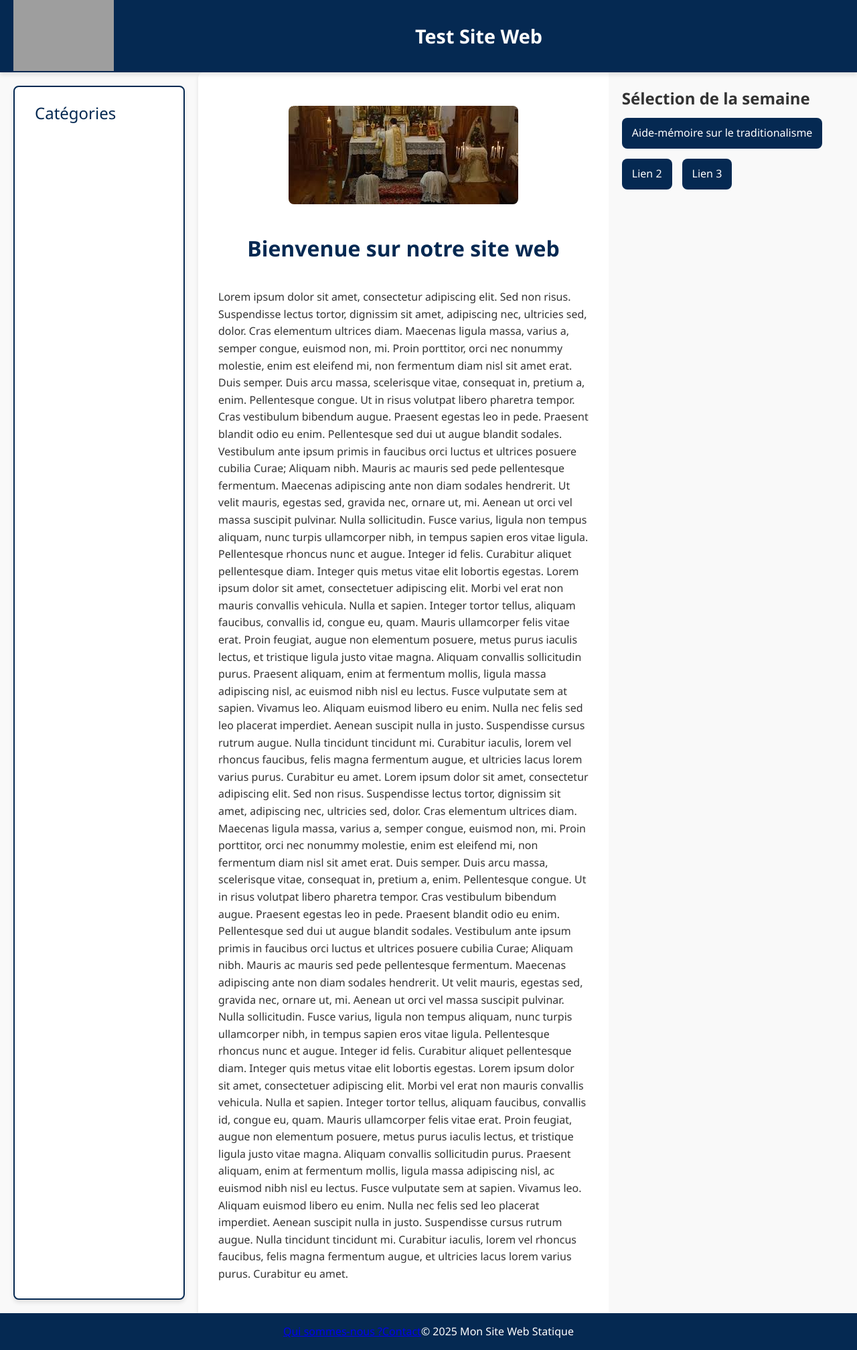
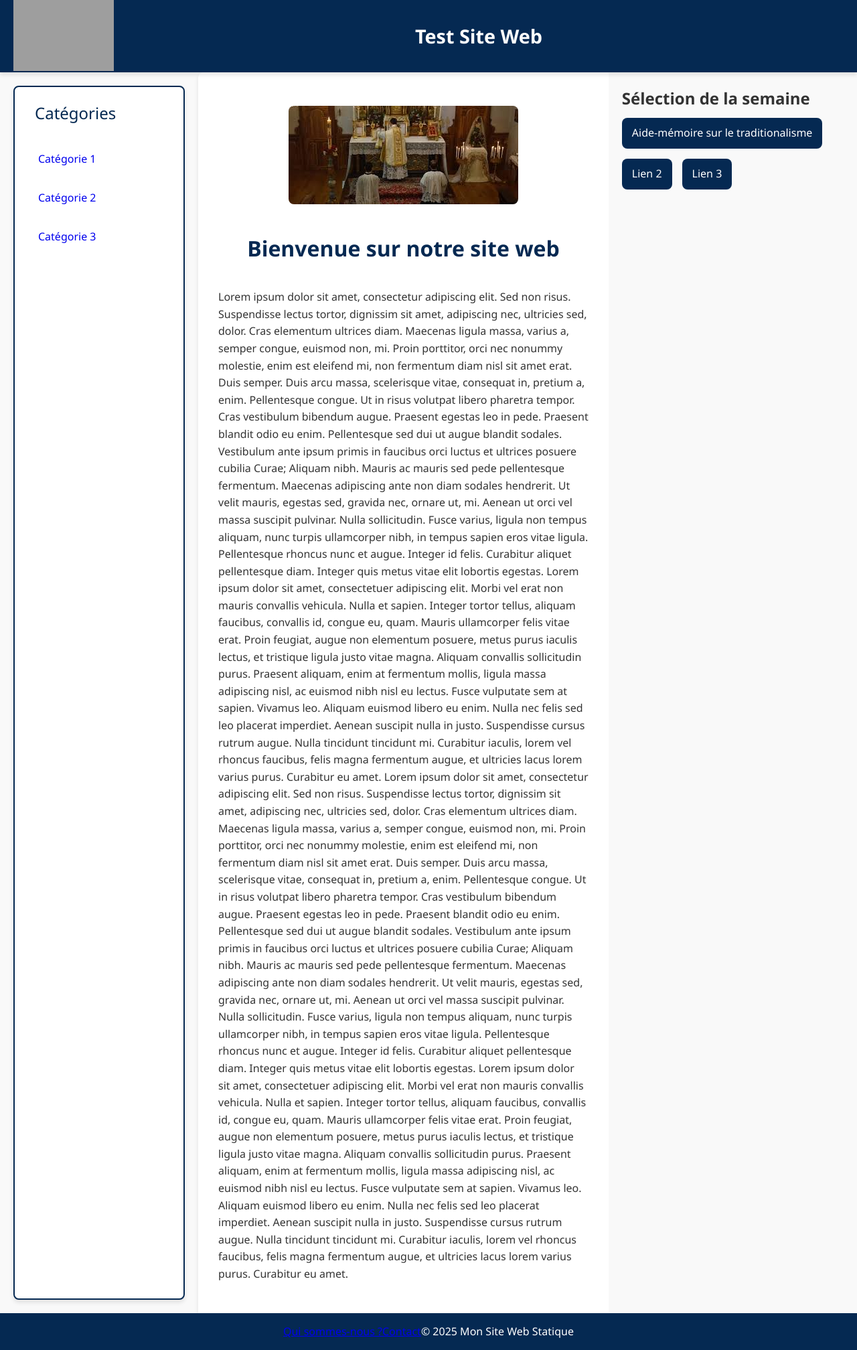
Before and after one commit to GodefroyL/test_site_static, a Jekyll site: the page built from index.html, in a window 1280 px wide. Shown: the whole page at 67% size. Built offline with Jekyll 4.4.1, drawn with Linux system fonts in a browser that asks for light colours.

Commit message:
changement couleur dans le menu

```diff
--- a/static/css/styles.css
+++ b/static/css/styles.css
@@ -120,7 +120,6 @@ main {
 }
 
 .menu a {
-    color: var(--text-light);
     text-decoration: none;
     margin: 8px 0;
     padding: 8px 15px;
```
